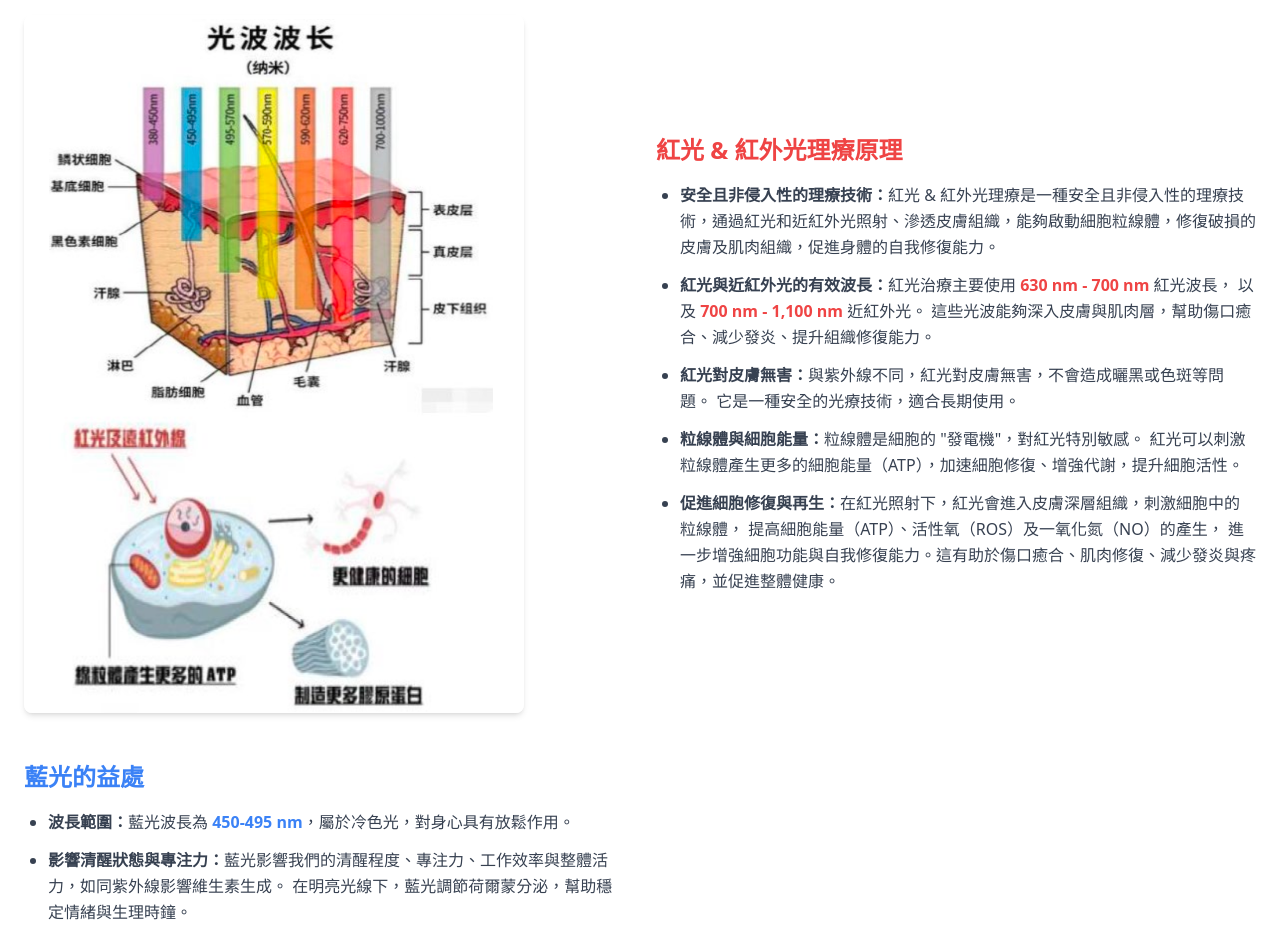
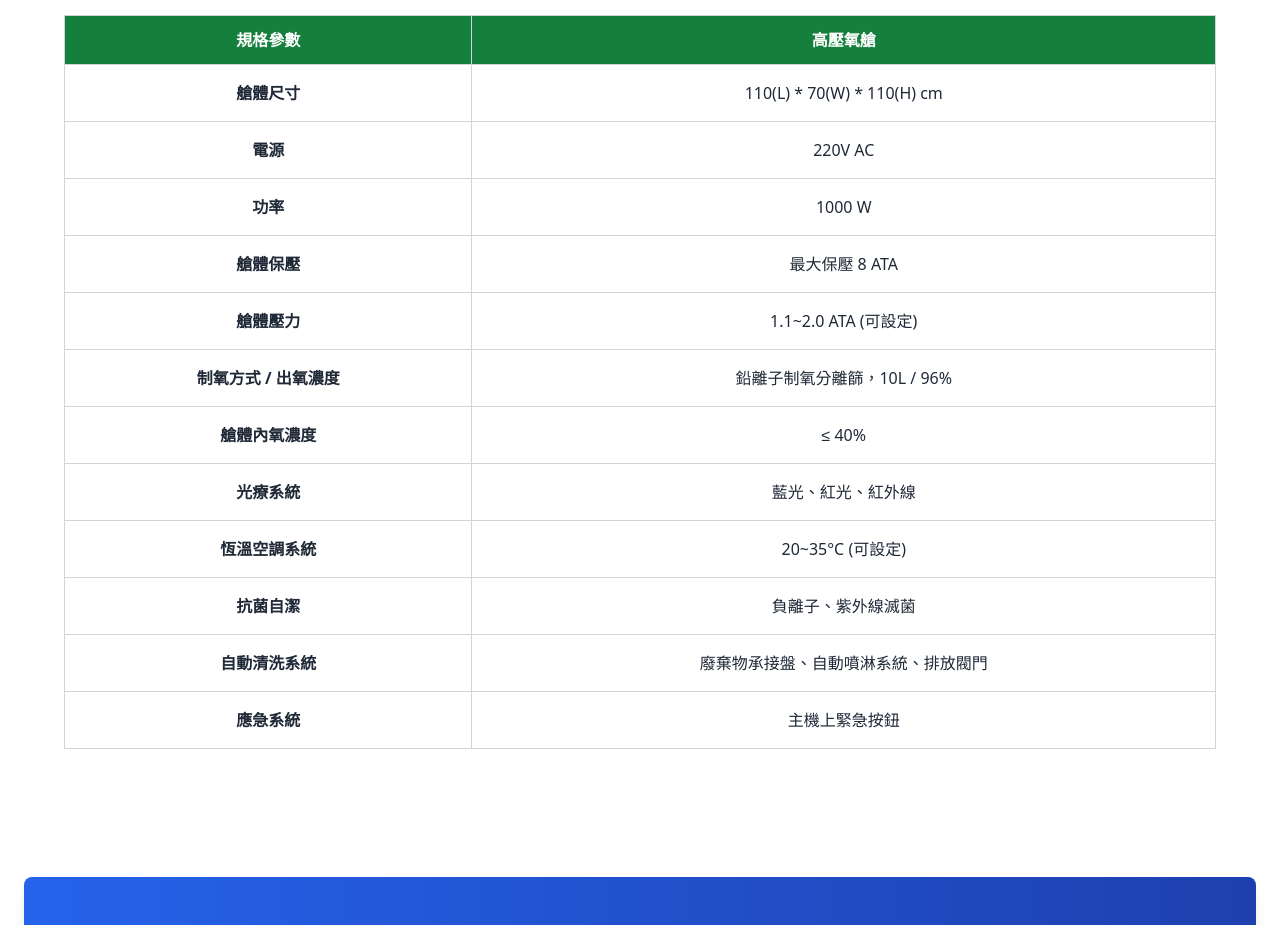
Before and after one commit to frankfu88/bdb, a Next.js app: page /products in a window 1280 px wide. Shown: the part 1860-2785 px from the top of the page. Built offline with nearby package versions, Linux system fonts and the light colour scheme.

Commit message:
CTA區塊改成加官方LINE

```diff
--- a/src/app/products/page.tsx
+++ b/src/app/products/page.tsx
@@ -21,7 +21,7 @@ export default function ProductsPage() {
         <div className="absolute inset-y-0 right-20 flex flex-col justify-center">
           <h2 className="text-4xl font-bold text-gray-900">產品介紹</h2>
           <p className="text-lg text-gray-700 mt-2">
-          牠們不只是動物，而是我們心中最珍貴的存在
+            牠們不只是動物，而是我們心中最珍貴的存在
           </p>
         </div>
       </div>
@@ -35,7 +35,8 @@ export default function ProductsPage() {
         {/* 文字說明 */}
         <div className="text-center max-w-3xl mx-auto mt-6">
           <p className="text-gray-600 text-lg leading-relaxed">
-            高壓氧艙搭載多層設計與先進光療技術，提升動物健康與治療效果。結合藍光、紅光與高壓氧供應，打造最佳恢復環境。
+            高壓氧艙搭載多層設計與先進光療技術，提升動物健康與治療效果。
+            結合藍光、紅光與高壓氧供應，打造最佳恢復環境。
           </p>
         </div>
         <div className="mt-10 grid grid-cols-1 md:grid-cols-2 lg:grid-cols-3 gap-8">
@@ -78,74 +79,6 @@ export default function ProductsPage() {
         </div>
       </section>
 
-     {/* 🔹 光療技術原理 */}
-      <section className="py-16">
-        <h2 className="text-4xl font-bold text-center text-gray-900 mb-12">光療技術原理</h2>
-
-        {/* 🔹 紅光 & 紅外光理療原理 */}
-        <div className="grid grid-cols-1 md:grid-cols-2 gap-8 items-center">
-          <Image src="/images/red-light-therapy.png" alt="紅光 & 紅外光理療" width={500} height={300} className="rounded-lg shadow-md" />
-          <div>
-            <h3 className="text-2xl font-semibold mb-4 text-red-500">紅光 & 紅外光理療原理</h3>
-            <ul className="list-disc pl-6 text-gray-700 leading-relaxed space-y-3">
-              <li>
-                <strong>安全且非侵入性的理療技術：</strong>紅光 & 紅外光理療是一種安全且非侵入性的理療技術，通過紅光和近紅外光照射、滲透皮膚組織，能夠啟動細胞粒線體，修復破損的皮膚及肌肉組織，促進身體的自我修復能力。
-              </li>
-              <li>
-                <strong>紅光與近紅外光的有效波長：</strong>紅光治療主要使用
-                <span className="text-red-500 font-semibold"> 630 nm - 700 nm</span> 紅光波長，
-                以及 <span className="text-red-500 font-semibold"> 700 nm - 1,100 nm</span> 近紅外光。
-                這些光波能夠深入皮膚與肌肉層，幫助傷口癒合、減少發炎、提升組織修復能力。
-              </li>
-              <li>
-                <strong>紅光對皮膚無害：</strong>與紫外線不同，紅光對皮膚無害，不會造成曬黑或色斑等問題。
-                它是一種安全的光療技術，適合長期使用。
-              </li>
-              <li>
-                <strong>粒線體與細胞能量：</strong>粒線體是細胞的 "發電機"，對紅光特別敏感。
-                紅光可以刺激粒線體產生更多的細胞能量（ATP），加速細胞修復、增強代謝，提升細胞活性。
-              </li>
-              <li>
-                <strong>促進細胞修復與再生：</strong>在紅光照射下，紅光會進入皮膚深層組織，刺激細胞中的粒線體，
-                提高細胞能量（ATP）、活性氧（ROS）及一氧化氮（NO）的產生，
-                進一步增強細胞功能與自我修復能力。這有助於傷口癒合、肌肉修復、減少發炎與疼痛，並促進整體健康。
-              </li>
-            </ul>
-          </div>
-        </div>
-
-        {/* 🔹 藍光的益處 */}
-        <div className="grid grid-cols-1 md:grid-cols-2 gap-8 items-center mt-12">
-          <div>
-            <h3 className="text-2xl font-semibold mb-4 text-blue-500">藍光的益處</h3>
-            <ul className="list-disc pl-6 text-gray-700 leading-relaxed space-y-3">
-              <li>
-                <strong>波長範圍：</strong>
-                藍光波長為 <span className="text-blue-500 font-semibold">450-495 nm</span>，屬於冷色光，對身心具有放鬆作用。
-              </li>
-              <li>
-                <strong>影響清醒狀態與專注力：</strong>
-                藍光影響我們的清醒程度、專注力、工作效率與整體活力，如同紫外線影響維生素生成。
-                在明亮光線下，藍光調節荷爾蒙分泌，幫助穩定情緒與生理時鐘。
-              </li>
-              <li>
-                <strong>調節生物節律：</strong>
-                白天藍光較高，夜晚則顯著減少。當環境變亮時，身體會釋放 <span className="text-blue-500 font-semibold">血清素</span> 和 <span className="text-blue-500 font-semibold">皮質醇</span>，
-                這兩種荷爾蒙幫助保持清醒與提升活力，而夜晚藍光減少時，則促進 <span className="text-blue-500 font-semibold">褪黑激素</span> 分泌，幫助入睡。
-              </li>
-              <li>
-                <strong>穩定情緒與提升記憶力：</strong>
-                藍光可以調節神經遞質，幫助穩定情緒、減少焦慮，同時增強認知能力與記憶力，使思考更加清晰。
-              </li>
-              <li>
-                <strong>促進視力發展與屈光發育：</strong>
-                適量的藍光有助於視力發展，並對屈光發育產生影響，兒童與青少年適當接觸藍光可降低近視風險。
-              </li>
-            </ul>
-          </div>
-        </div>
-      </section>
-
       {/* 🔹 規格說明 */}
       <section className="py-16">
         <h2 className="text-4xl font-bold text-center text-gray-900 mb-12">規格說明</h2>
@@ -182,9 +115,7 @@ export default function ProductsPage() {
         </div>
       </section>
 
-
-
-      {/* 🔹 CTA 區塊 - 調整為連結到 LINE 官方帳號 */}
+      {/* 🔹 CTA 區塊 */}
       <section className="mt-16 py-12 bg-gradient-to-r from-blue-600 to-blue-800 text-white text-center rounded-lg shadow-lg">
         <h2 className="text-3xl font-semibold">想了解更多？立即聯絡我們！</h2>
         <p className="mt-4 text-lg">提供最專業的產品建議與合作洽談。</p>
--- a/src/components/footer.tsx
+++ b/src/components/footer.tsx
@@ -1,9 +1,9 @@
 'use client';
 
-import { useEffect, useState } from "react";
+import { useState } from "react";
 
 export default function Footer() {
-  const [year, setYear] = useState<number>(new Date().getFullYear());
+  const [year] = useState<number>(new Date().getFullYear());
 
   return (
     <footer className="bg-[#1E3A8A] text-white py-4 px-6 mt-12 text-center">
```
